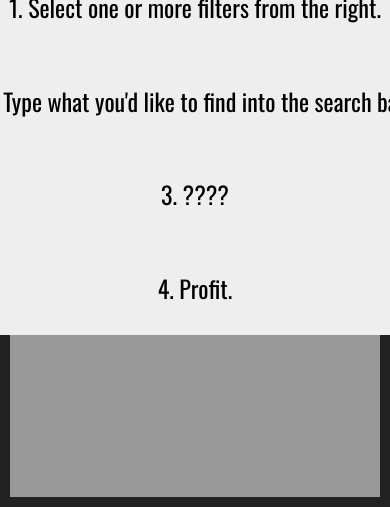
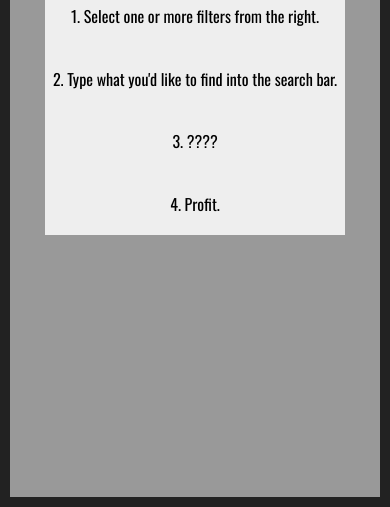
Before and after one commit to Xinchro/wf-droprates-scraper, a website: page src/client/index.html in a window 390 px wide. Shown: the part 337-844 px from the top of the page. Drawn offline with nearby package versions, Linux system fonts and the light colour scheme.

Commit message:
updated help dimensions to fit mobile

```diff
--- a/src/client/style.scss
+++ b/src/client/style.scss
@@ -239,14 +239,14 @@ body {
   .info {
     position: fixed;
     z-index: 5;
-    width: 500px;
-    height: 500px;
-    left: calc(50vw - 250px);
-    top: calc(50vh - 250px);
+    width: 300px;
+    height: 300px;
+    left: calc(50vw - 150px);
+    top: calc(50vh - 150px);
     background: #eee;
     display: grid;
     grid-template-columns: 100%;
-    grid-template-rows: 125px auto;
+    grid-template-rows: 50px auto;
 
     p {
       background: #222;
@@ -284,7 +284,6 @@ body {
       list-style: none;
       margin: 0;
       padding: 0;
-      font-size: 1.5em;
 
       li {
         display: grid;
```
Also changed, not shown: src/client/style.css, 1 other file.
